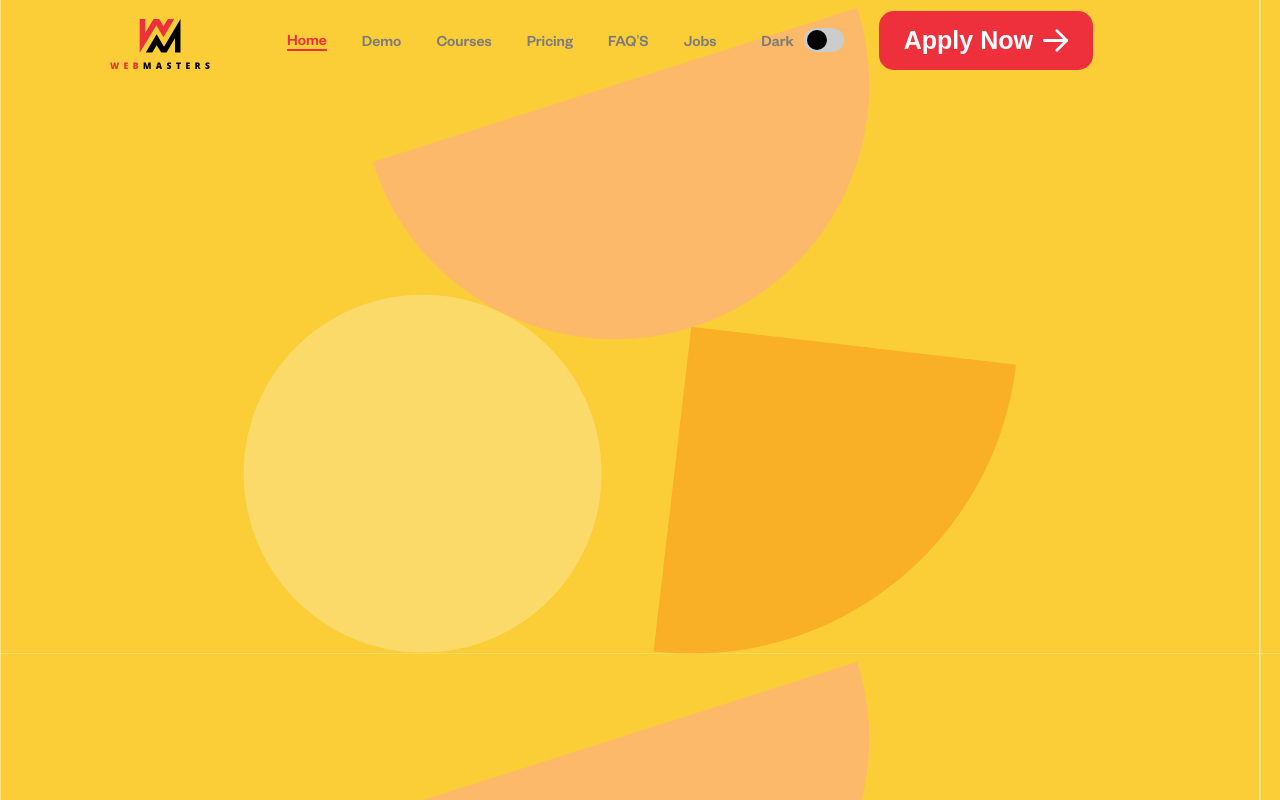
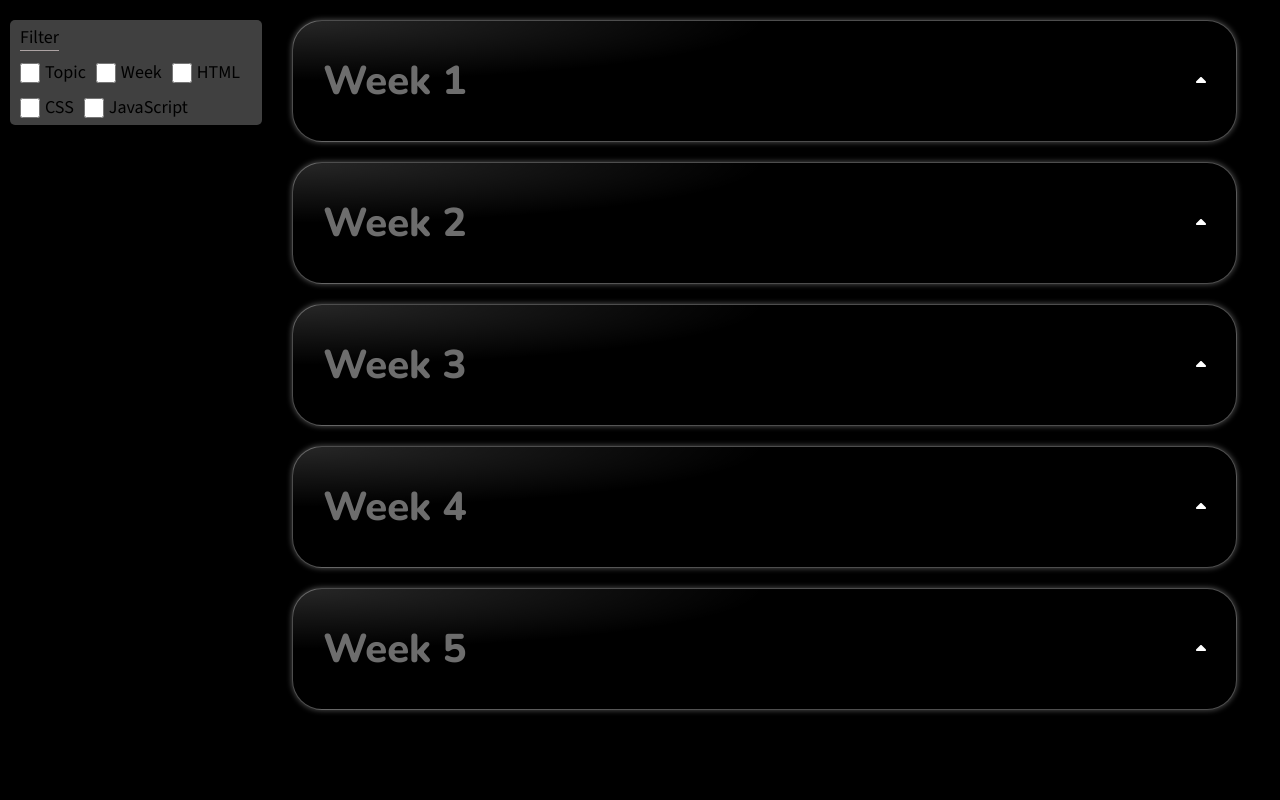
Before and after one commit to yashpriyam/steller-ui, a React (Create React App) app in the folder client/: page /privacy/concerns/whatsapp in a window 1280 px wide. Built offline with nearby package versions, Linux system fonts and the light colour scheme; no server answers.

Commit message:
WMB1-82: refactored code

```diff
--- a/client/src/App.tsx
+++ b/client/src/App.tsx
@@ -1,11 +1,12 @@
 import React  from "react";
 import MonorepoIndex from "./monorepoClient/MonorepoIndex";
+import Scheduling from "./pages/scheduling/scheduling";
 
 
 const App = () => {
   return (
     <div>
-       <MonorepoIndex />
+       <Scheduling />
     </div>
   );
 };
--- /dev/null
+++ b/client/src/components/filter/filter.scss
@@ -0,0 +1,56 @@
+@import "../variables.scss";
+.scheduling-page-filter-container {
+    width: 20%;
+    height: fit-content;
+    background-color: $fadedGrayPrimary;
+    border-radius: 5px;
+    padding: 5px 10px;
+    display: flex;
+
+    .filter-sub-container {
+      font-size: $largerFontSize;
+
+      .filter-heading {
+        border-bottom: 1px solid $lightGreyPrimary;
+      }
+
+      .checkbox-content {
+        display: flex;
+        gap: 10px;
+        flex-wrap: wrap;
+        margin-top: 10px;
+
+        .checkbox-wrapper {
+          display: flex;
+          gap: 5px;
+          align-items: center;
+
+          .checkbox-input {
+            width: 20px;
+            height: 20px;
+            cursor: pointer;
+          }
+
+          .checkbox-label {
+            font-size: $mediumFontSize;
+            cursor: pointer;
+          }
+        }
+      }
+    }
+}
+
+@media (max-width: $screen-md) {
+
+    .scheduling-page-filter-container {
+      width: 100%;
+
+      .checkbox-content {
+        flex-direction: row;
+        width: 100%;
+      }
+      .filter-sub-container {
+        margin: 0;
+      }
+    }
+}
--- /dev/null
+++ b/client/src/components/filter/filter.tsx
@@ -0,0 +1,29 @@
+import React from "react";
+import { checkboxDataList } from "../../pages/scheduling/accordionDataList";
+import "./filter.scss";
+interface FilterProps {
+  className?: string;
+  checkboxData?: string[];
+  style?: object;
+}
+export const Filter : React.FC<FilterProps> = ({
+    className,checkboxData=checkboxDataList,style,
+} : FilterProps)=>{
+    return (
+      <div className={`scheduling-page-filter-container ${className}`} style={style}>
+        <div className="filter-sub-container">
+          <label className="filter-heading">Filter</label>
+          <div className="checkbox-content">
+            {checkboxData.map((option) => (
+              <div className="checkbox-wrapper">
+                <input className="checkbox-input" type="checkbox" id={option} />
+                <label className="checkbox label" htmlFor={option}>
+                  {option}
+                </label>
+              </div>
+            ))}
+          </div>
+        </div>
+      </div>
+    );
+}
--- a/client/src/pages/scheduling/accordionDataList.js
+++ b/client/src/pages/scheduling/accordionDataList.js
@@ -11,13 +11,13 @@ export const accordionDataList = [
         notesUrl: "",
         assignmentUrl: "",
         tags: [
-          { tagName: "HTML", class: "red" },
-          { tagName: "CSS", class: "pink" },
-          { tagName: "JS", class: "blue" },
-          { tagName: "HTML", class: "red" },
-          { tagName: "CSS", class: "pink" },
-          { tagName: "JS", class: "blue" },
-          { tagName: "JS", class: "blue" },
+          { tagName: "HTML"},
+          { tagName: "CSS" },
+          { tagName: "JS" },
+          { tagName: "HTML"},
+          { tagName: "CSS" },
+          { tagName: "JS" },
+          { tagName: "JS" },
         ],
       },
       {
@@ -27,10 +27,10 @@ export const accordionDataList = [
         notesUrl: "",
         assignmentUrl: "",
         tags: [
-          { tagName: "HTML", class: "red" },
-          { tagName: "HTML", class: "red" },
-          { tagName: "CSS", class: "pink" },
-          { tagName: "JS", class: "blue" },
+          { tagName: "HTML"},
+          { tagName: "JS"},
+          { tagName: "CSS" },
+          { tagName: "JS" },
         ],
       },
       {
@@ -40,9 +40,9 @@ export const accordionDataList = [
         notesUrl: "",
         assignmentUrl: "",
         tags: [
-          { tagName: "HTML", class: "red" },
-          { tagName: "HTML", class: "red" },
-          { tagName: "HTML", class: "red" },
+          { tagName: "REACT"},
+          { tagName: "HTML"},
+          { tagName: "CSS"},
         ],
       },
       {
@@ -52,8 +52,8 @@ export const accordionDataList = [
         notesUrl: "",
         assignmentUrl: "",
         tags: [
-          { tagName: "HTML", class: "red" },
-          { tagName: "HTML", class: "red" },
+          { tagName: "JS"},
+          { tagName: "HTML"},
         ],
       },
       {
@@ -63,7 +63,7 @@ export const accordionDataList = [
         notesUrl: "",
         assignmentUrl: "",
         tags: [
-          { tagName: "HTML", class: "red" },
+          { tagName: "REACT"},
         ],
       },
     ],
@@ -80,9 +80,9 @@ export const accordionDataList = [
         notesUrl: "",
         assignmentUrl: "",
         tags: [
-          { tagName: "HTML", class: "red" },
-          { tagName: "HTML", class: "red" },
-          { tagName: "HTML", class: "red" },
+          { tagName: "HTML"},
+          { tagName: "HTML"},
+          { tagName: "HTML"},
         ],
       },
       {
@@ -92,9 +92,9 @@ export const accordionDataList = [
         notesUrl: "",
         assignmentUrl: "",
         tags: [
-          { tagName: "HTML", class: "red" },
-          { tagName: "HTML", class: "red" },
-          { tagName: "HTML", class: "red" },
+          { tagName: "HTML"},
+          { tagName: "HTML"},
+          { tagName: "HTML"},
         ],
       },
       {
@@ -104,9 +104,9 @@ export const accordionDataList = [
         notesUrl: "",
         assignmentUrl: "",
         tags: [
-          { tagName: "HTML", class: "red" },
-          { tagName: "HTML", class: "red" },
-          { tagName: "HTML", class: "red" },
+          { tagName: "HTML"},
+          { tagName: "HTML"},
+          { tagName: "HTML"},
         ],
       },
       {
@@ -116,9 +116,9 @@ export const accordionDataList = [
         notesUrl: "",
         assignmentUrl: "",
         tags: [
-          { tagName: "HTML", class: "red" },
-          { tagName: "HTML", class: "red" },
-          { tagName: "HTML", class: "red" },
+          { tagName: "HTML"},
+          { tagName: "HTML"},
+          { tagName: "HTML"},
         ],
       },
       {
@@ -128,9 +128,9 @@ export const accordionDataList = [
         notesUrl: "",
         assignmentUrl: "",
         tags: [
-          { tagName: "HTML", class: "red" },
-          { tagName: "HTML", class: "red" },
-          { tagName: "HTML", class: "red" },
+          { tagName: "HTML"},
+          { tagName: "HTML"},
+          { tagName: "HTML"},
         ],
       },
     ],
@@ -147,9 +147,9 @@ export const accordionDataList = [
         notesUrl: "",
         assignmentUrl: "",
         tags: [
-          { tagName: "HTML", class: "red" },
-          { tagName: "HTML", class: "red" },
-          { tagName: "HTML", class: "red" },
+          { tagName: "HTML"},
+          { tagName: "HTML"},
+          { tagName: "HTML"},
         ],
       },
       {
@@ -159,9 +159,9 @@ export const accordionDataList = [
         notesUrl: "",
         assignmentUrl: "",
         tags: [
-          { tagName: "HTML", class: "red" },
-          { tagName: "HTML", class: "red" },
-          { tagName: "HTML", class: "red" },
+          { tagName: "HTML"},
+          { tagName: "HTML"},
+          { tagName: "HTML"},
         ],
       },
       {
@@ -171,9 +171,9 @@ export const accordionDataList = [
         notesUrl: "",
         assignmentUrl: "",
         tags: [
-          { tagName: "HTML", class: "red" },
-          { tagName: "HTML", class: "red" },
-          { tagName: "HTML", class: "red" },
+          { tagName: "HTML"},
+          { tagName: "HTML"},
+          { tagName: "HTML"},
         ],
       },
       {
@@ -183,9 +183,9 @@ export const accordionDataList = [
         notesUrl: "",
         assignmentUrl: "",
         tags: [
-          { tagName: "HTML", class: "red" },
-          { tagName: "HTML", class: "red" },
-          { tagName: "HTML", class: "red" },
+          { tagName: "HTML"},
+          { tagName: "HTML"},
+          { tagName: "HTML"},
         ],
       },
       {
@@ -195,9 +195,9 @@ export const accordionDataList = [
         notesUrl: "",
         assignmentUrl: "",
         tags: [
-          { tagName: "HTML", class: "red" },
-          { tagName: "HTML", class: "red" },
-          { tagName: "HTML", class: "red" },
+          { tagName: "HTML"},
+          { tagName: "HTML"},
+          { tagName: "HTML"},
         ],
       },
     ],
--- a/client/src/pages/scheduling/scheduling.scss
+++ b/client/src/pages/scheduling/scheduling.scss
@@ -8,46 +8,7 @@
   gap: 30px;
   background-color: $primaryBgColor;
   font-family: $primaryFontFamily;
-  .scheduling-page-filter-container {
-    width: 20%;
-    height: fit-content;
-    background-color: $fadedGrayPrimary;
-    border-radius: 5px;
-    padding: 5px 10px;
-    display: flex;
 
-    .filter-sub-container {
-      font-size: $largerFontSize;
-
-      .filter-heading {
-        border-bottom: 1px solid $lightGreyPrimary;
-      }
-
-      .checkbox-content {
-        display: flex;
-        gap: 10px;
-        flex-wrap: wrap;
-        margin-top: 10px;
-
-        .checkbox-wrapper {
-          display: flex;
-          gap: 5px;
-          align-items: center;
-
-          .checkbox-input {
-            width: 20px;
-            height: 20px;
-            cursor: pointer;
-          }
-
-          .checkbox-label {
-            font-size: $mediumFontSize;
-            cursor: pointer;
-          }
-        }
-      }
-    }
-  }
   .scheduling-page-accordion {
     padding-top: 0;
     display: flex;
@@ -87,10 +48,9 @@
         .day-container {
           display: flex;
           align-items: center;
-          border-radius: 3px;
           color: $primaryColor;
           padding: 50px;
-          border-radius: 50px;
+          border-radius: 40px;
           border: 2px solid $video-hut-border-color;
           background: radial-gradient(50% 50% at 0% 0%, $radial-gradient 100%);
           transition: all 0.3s;
@@ -98,7 +58,7 @@
           flex-direction: column;
           gap: 20px;
           &:hover {
-            box-shadow: 1px 0px 30px 5px $primaryBgColorOnHover;
+            box-shadow: 0px 0px 30px 5px $primaryBgColorOnHover;
           }
 
           .day-header {
@@ -117,9 +77,9 @@
                 transition: 0.3s;
                 padding: 5px;
                 border-radius: 10%;
-                background-color: rgba(255, 255, 255, 0.15);
+                background-color: rgba(132, 131, 131, 0.15);
                 &:hover {
-                  transform: scale(120%);
+                  transform: scale(110%);
                 }
               }
               .hidden-tags {
@@ -130,34 +90,22 @@
                 right: -80px;
                 top: 0px;
                 transition: 1s;
-                &:hover{
-                  display: flex;
-                  opacity: 1;
-                }
               }
-              .show-tags{
+              .show-hidden-tag{
+                display: flex;
                 opacity: 1;
-                &:hover{
-                  opacity: 0;
-                }
-                &:hover ~ .hidden-tags {
-                  display: flex;
-                  opacity: 1;
-                }
               }
-              .red {
-                color: #ff7a3b;
-                background-color: rgba(255, 121, 59, 0.15);
+              .html {
+                color: $accent-color-2;
               }
-
-              .pink {
-                color: rgb(212, 88, 206);
-                background-color: rgba(212, 88, 206, 0.15);
+              .css {
+                color: $accent-color-3;
               }
-
-              .blue {
-                color: rgb(34, 167, 219);
-                background-color: rgba(34, 167, 219, 0.15);
+              .js{
+                color: $accent-color-4;
+              }
+              .react {
+                color: $accent-color-1;
               }
             }
           }
@@ -185,8 +133,8 @@
 
               &:hover {
                 background-color: $primaryBgColor;
-                box-shadow: 1px 0px 5px 2px $primaryBgColorOnHover;
-                transition: all 0.3s;
+                box-shadow: 0px 0px 5px 2px $primaryBgColorOnHover;
+                transition: 0.3s;
                 border-color: transparent;
                 transform: scale(110%);
               }
@@ -214,21 +162,10 @@
     gap: 0;
     flex-direction: column;
 
-    .scheduling-page-filter-container {
-      width: 100%;
-
-      .checkbox-content {
-        flex-direction: row;
-        width: 100%;
-      }
-      .filter-sub-container {
-        margin: 0;
-      }
-    }
     .scheduling-page-accordion {
       width: 100%;
       padding: 10px;
-      transition: 0.5s ease-in;
+      transition: 0.5s;
 
       .accordion-content-wrapper {
         .accordion-description {
@@ -240,11 +177,12 @@
           padding: 0px 30px;
           padding-bottom: 20px;
           .day-container {
-            padding: 25px;
+            border-radius: 25px;
+            padding: 20px;
             transition: 0.5s;
 
             .day-description {
-              font-size: 20px;
+              font-size: $largerFontSize;
             }
           }
         }
@@ -254,9 +192,31 @@
 }
 
 @media (max-width : $screen-xs){
-  .day-header {
-    flex-direction: column;
-    gap: 10px;
-    transition: 0.5s;
+  .scheduling-page{
+    .scheduling-page-accordion{
+      .accordion-content-wrapper {
+        .accordion-description {
+          padding: 0px 15px;
+          font-size: $mediumFontSize;
+        }
+
+        .daylist-container {
+          padding: 0px 15px;
+          .day-container {
+            border-radius: 10px;
+            padding: 20px;
+
+            .day-header {
+              flex-direction: column;
+              gap: 10px;
+              transition: 0.5s;
+            }
+            .day-description {
+              font-size: $smallFontSize;
+            }
+          }
+        }
+      }
+    }
   }
 }
--- a/client/src/pages/scheduling/scheduling.tsx
+++ b/client/src/pages/scheduling/scheduling.tsx
@@ -1,12 +1,12 @@
 import "./scheduling.scss";
 import Accordion from "../../components/accordion/accordion";
 import { Button } from "../../components/button/button";
-import { accordionDataList, checkboxDataList } from "./accordionDataList";
+import { accordionDataList } from "./accordionDataList";
 import React from "react";
+import { Filter } from "../../components/filter/filter";
 
 interface SchedulingPageProps {
   className?: string;
-  checkboxData?: string[];
   style?: object;
   accordionData?: {
     title?: string;
@@ -19,7 +19,6 @@ interface SchedulingPageProps {
       assignmentUrl?: string;
       tags?: {
         tagName?: string;
-        class?: string;
       }[];
     }[];
   }[];
@@ -28,26 +27,11 @@ interface SchedulingPageProps {
 const Scheduling: React.FC<SchedulingPageProps> = ({
   className,
   accordionData = accordionDataList,
-  checkboxData = checkboxDataList,
   style,
 }: SchedulingPageProps) => {
   return (
     <div className={`scheduling-page ${className}`} style={style}>
-      <div className="scheduling-page-filter-container">
-        <div className="filter-sub-container">
-          <label className="filter-heading">Filter</label>
-          <div className="checkbox-content">
-            {checkboxData.map((option) => (
-              <div className="checkbox-wrapper">
-                <input className="checkbox-input" type="checkbox" id={option} />
-                <label className="checkbox label" htmlFor={option}>
-                  {option}
-                </label>
-              </div>
-            ))}
-          </div>
-        </div>
-      </div>
+      <Filter />
       <div className="scheduling-page-accordion">
         {accordionData.map((accordion, index) => (
           <Accordion title={accordion.title} key={index}>
@@ -63,13 +47,16 @@ const Scheduling: React.FC<SchedulingPageProps> = ({
                       <strong className="day-title">{dayInfo.title}</strong>
                       <div className="topic-tags">
                         {dayInfo?.tags?.slice(0, 2).map((tag, idx: number) => (
-                          <span key={idx} className={`topic-tag ${tag.class}`}>
+                          <span
+                            key={idx}
+                            className={`topic-tag ${tag.tagName?.toLowerCase()}`}
+                          >
                             {tag.tagName}
                           </span>
                         ))}
                         {dayInfo?.tags?.length === 3 && (
                           <span
-                            className={`topic-tag ${dayInfo.tags[2].class}`}
+                            className={`topic-tag ${dayInfo.tags[2].tagName?.toLowerCase()}`}
                           >
                             {dayInfo.tags[2].tagName}
                           </span>
@@ -80,7 +67,7 @@ const Scheduling: React.FC<SchedulingPageProps> = ({
                               {dayInfo.tags.slice(3).map((tag, idx: number) => (
                                 <span
                                   key={idx}
-                                  className={`topic-tag  ${tag.class}`}
+                                  className={`topic-tag  ${tag.tagName?.toLowerCase()}`}
                                 >
                                   {tag.tagName}
                                 </span>
@@ -102,6 +89,11 @@ const Scheduling: React.FC<SchedulingPageProps> = ({
                       <Button text="Notes" className="button" />
                       <Button text="Videos" className="button" />
                       <Button text="Links" className="button" />
+                      <Button text="Links" className="button" />
+                      <Button text="Links" className="button" />
+                      <Button text="Links" className="button" />
+                      <Button text="Links" className="button" />
+                      <Button text="Links" className="button" />
                     </div>
                   </div>
                 ))}
```
